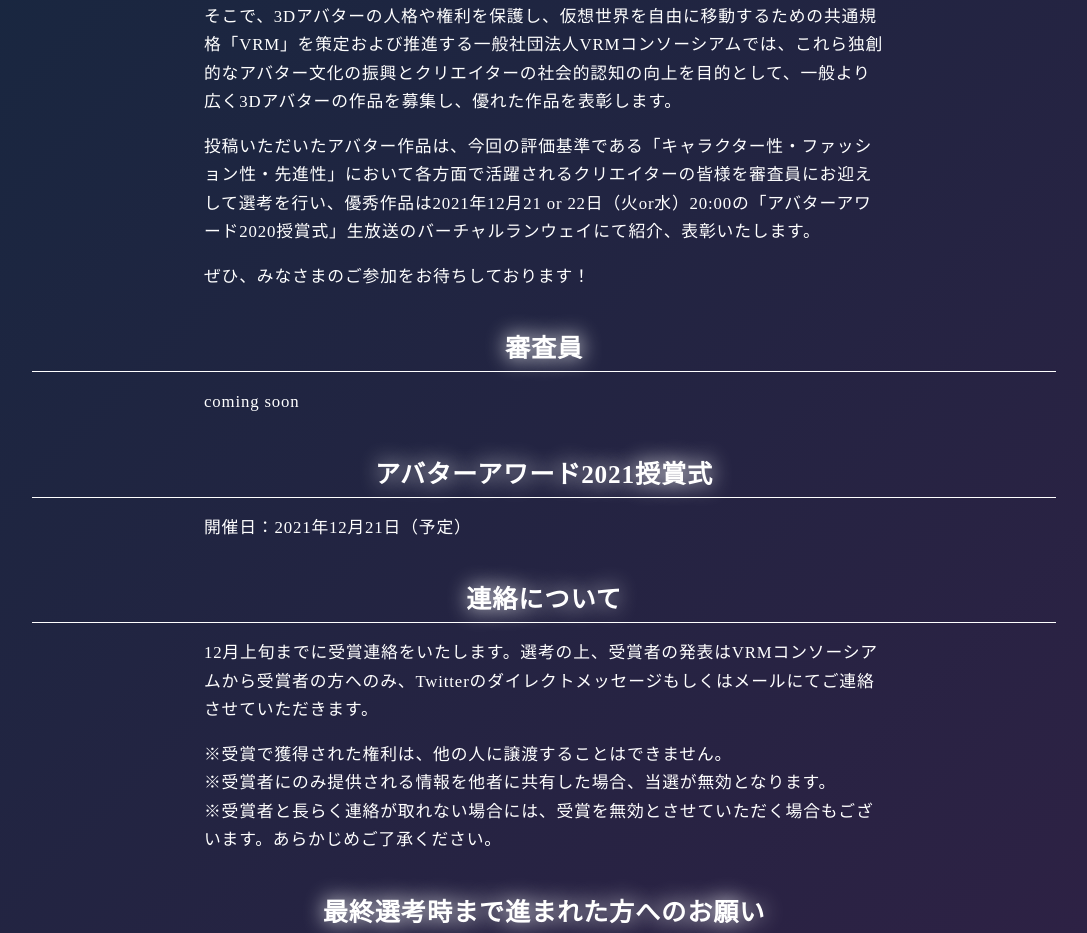
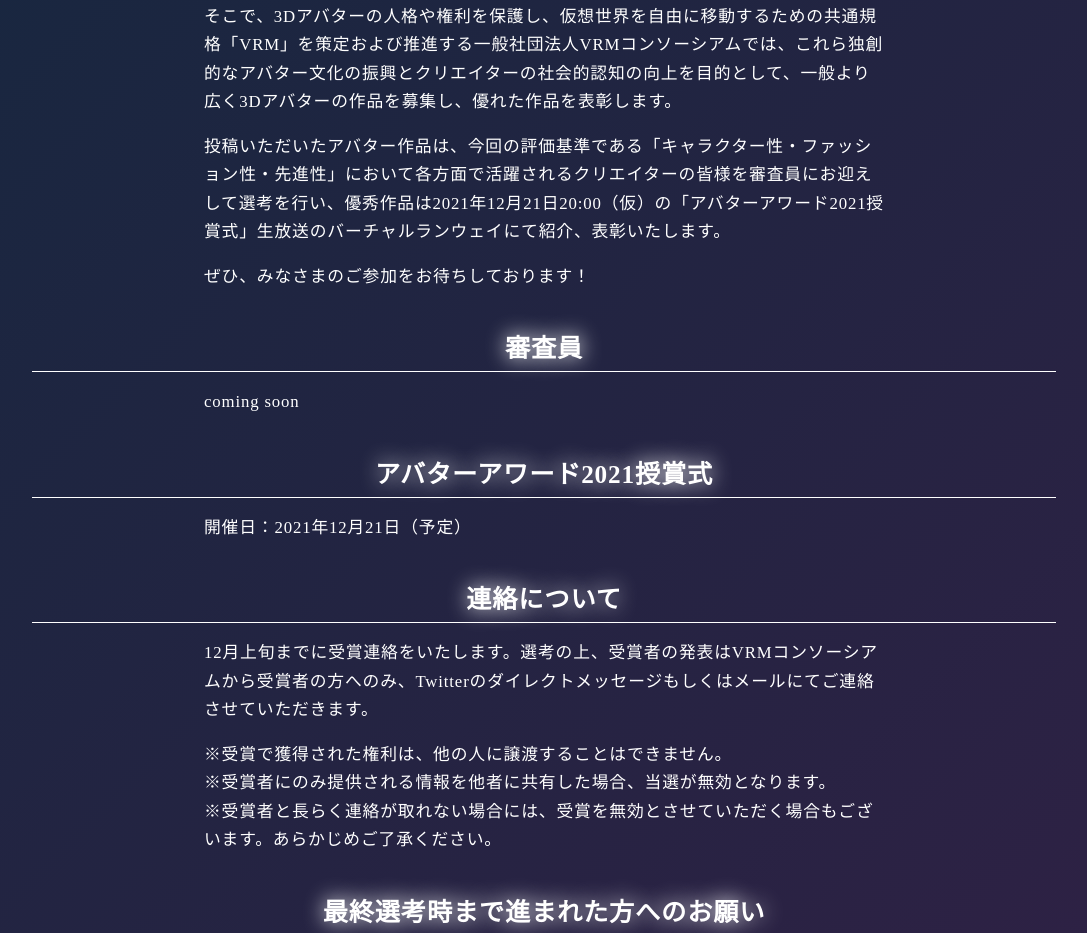
Before and after one commit to vrm-c/vrm-consortium.org, a plain HTML site: page avataraward/index.html in a window 1280 px wide. Shown: the part 1627-2560 px from the top of the page, without its empty margins (96-1183 px from the left). Drawn offline with Linux system fonts and the light colour scheme.

Commit message:
Update index.html

```diff
--- a/avataraward/index.html
+++ b/avataraward/index.html
@@ -69,7 +69,7 @@
   <h2>アバターアワードとは？</h2>
   <p>仮想空間でのアバターといえば、海外では現実世界の自分を模倣するのが一般的ですが、日本では現実の肉体的な制約にとらわれず、さまざまなデザインのアバターが生み出されています。また、バーチャルYouTuberのように、自己の分身の枠を超えた全く新しいキャラクターも登場し、仮想世界ならではの表現力を活かした動画配信や音楽活動などを行う文化も生まれてきました。</p>
   <p>そこで、3Dアバターの人格や権利を保護し、仮想世界を自由に移動するための共通規格「VRM」を策定および推進する一般社団法人VRMコンソーシアムでは、これら独創的なアバター文化の振興とクリエイターの社会的認知の向上を目的として、一般より広く3Dアバターの作品を募集し、優れた作品を表彰します。</p>
-  <p>投稿いただいたアバター作品は、今回の評価基準である「キャラクター性・ファッション性・先進性」において各方面で活躍されるクリエイターの皆様を審査員にお迎えして選考を行い、優秀作品は2021年12月21 or 22日（火or水）20:00の「アバターアワード2020授賞式」生放送のバーチャルランウェイにて紹介、表彰いたします。</p>
+  <p>投稿いただいたアバター作品は、今回の評価基準である「キャラクター性・ファッション性・先進性」において各方面で活躍されるクリエイターの皆様を審査員にお迎えして選考を行い、優秀作品は2021年12月21日20:00（仮）の「アバターアワード2021授賞式」生放送のバーチャルランウェイにて紹介、表彰いたします。</p>
   <p>ぜひ、みなさまのご参加をお待ちしております！</p>
 </section>
 <section>
```
